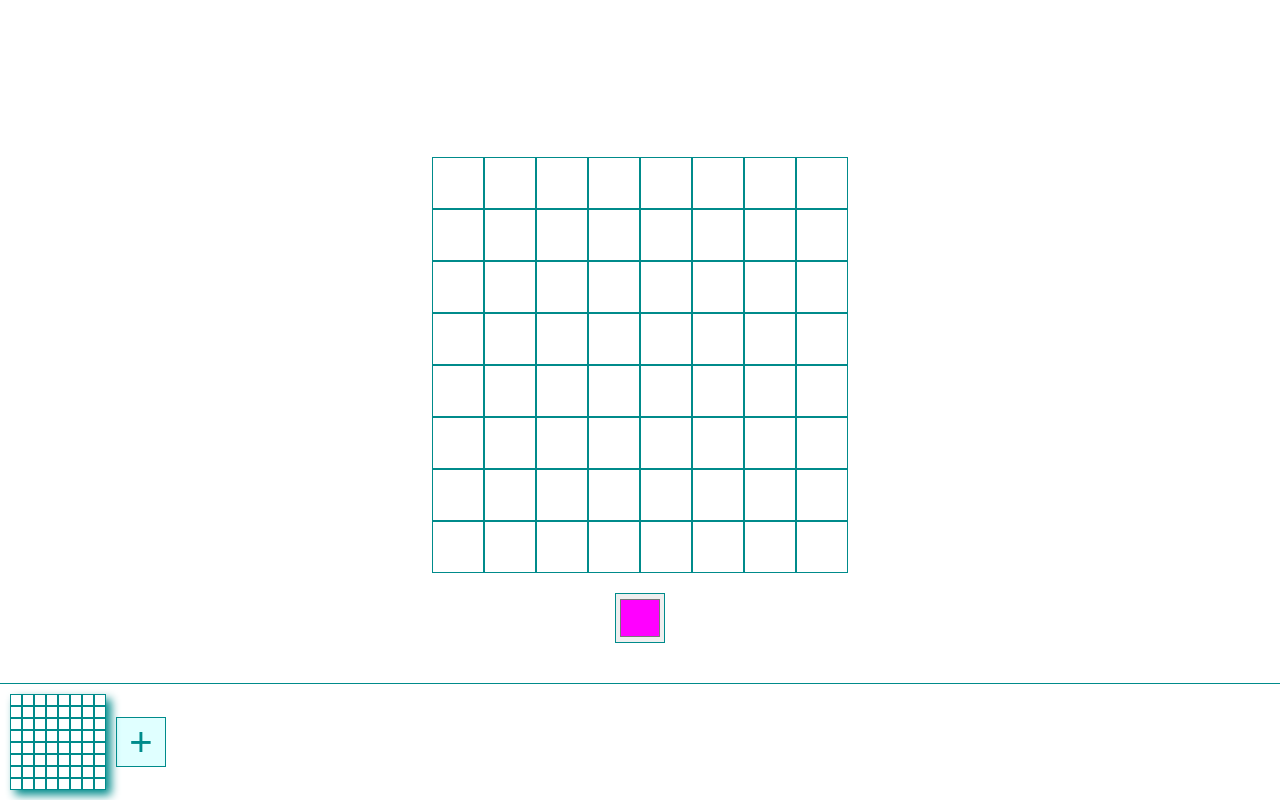
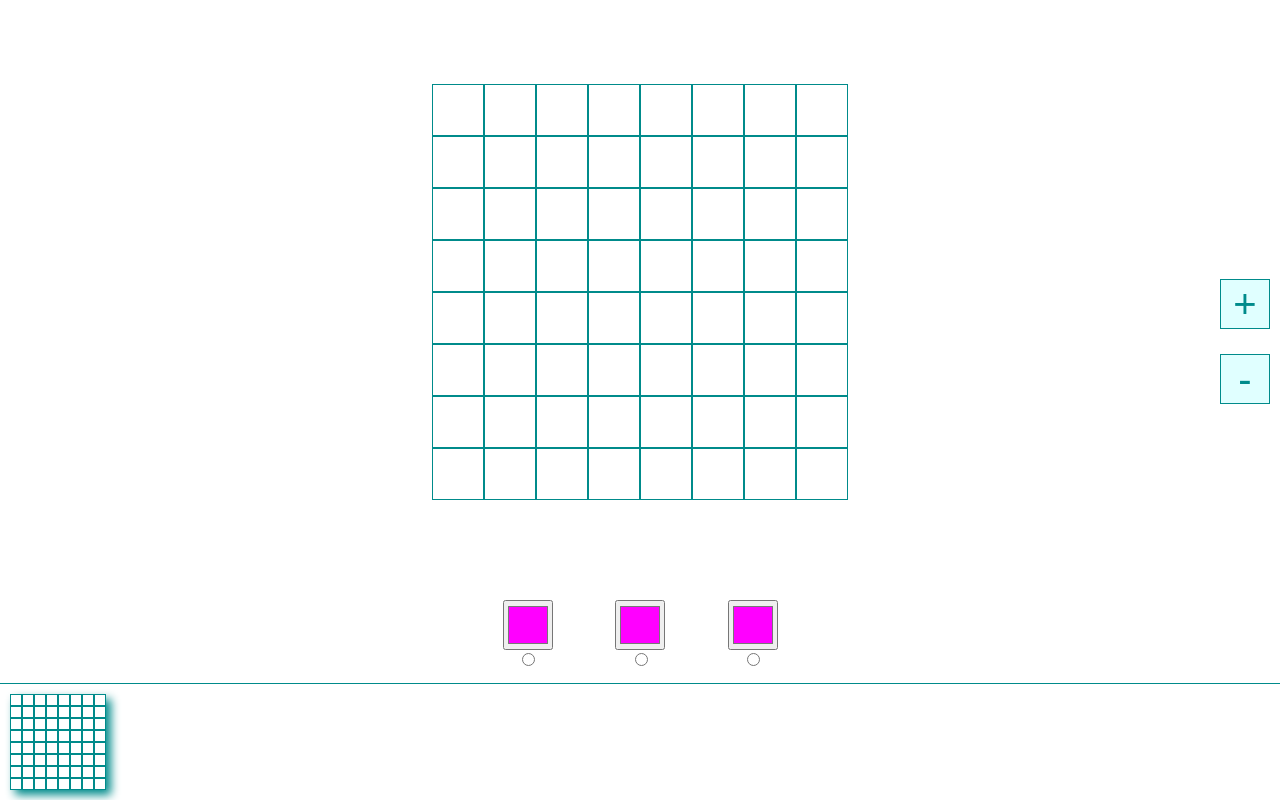
Before and after one commit to chris-schmitz/matrix-animator-client-2, a React (Create React App) app: page / in a window 1280 px wide. Built offline with nearby package versions, Linux system fonts and the light colour scheme.

Commit message:
Adds ability to add and delete frames

```diff
--- a/src/App.css
+++ b/src/App.css
@@ -1,24 +1,24 @@
 html, body {
     height: 100vh;
-    background: deeppink;
+    /*background: deeppink;*/
     margin: 0;
     padding: 0;
 }
 
 .App {
-    display: flex;
-    justify-content: center;
-    align-items: center;
-    background: white;
+    /*background: mediumpurple;*/
+}
+
+.animator-layout {
     height: 100vh;
     width: 100vw;
+    flex: 1;
+    display: flex;
+    flex-direction: column;
 }
 
 .timeline {
-    position: fixed;
-    bottom: 0;
-    left: 0;
-    right: 0;
+    /*background: orange;*/
     border-top: 1px solid darkcyan;
 
     display: flex;
@@ -28,26 +28,32 @@ html, body {
 }
 
 .work-area {
+    /*background: crimson;*/
+    flex: 1;
     display: flex;
     flex-direction: column;
     align-items: center;
-}
-
-.work-area input {
-    margin-top: 20px;
-    height: 50px;
-    width: 50px;
-    border: 1px solid darkcyan;
+    justify-content: center;
 }
 
 
-.grid {
+.grid-wrapper {
+    flex: 1;
+    display: flex;
+    align-items: center;
+    /*background: pink;*/
 }
+
+.work-area .grid {
+    /*background: cornflowerblue;*/
+    margin: 10px;
+    justify-content: center;
+}
+
 
 .grid.tiny {
     filter: drop-shadow(5px 5px 5px darkcyan);
-    background: coral;
-
+    /*background: coral;*/
 }
 
 .grid.tiny .pixel {
@@ -63,7 +69,38 @@ html, body {
     user-select: none;
 }
 
-.new-frame-button {
+.color-palette {
+    /*background: chocolate;*/
+    display: flex;
+    width: 400px;
+    justify-content: space-evenly;
+    /*flex: 1;*/
+    align-items: center;
+    height: 100px;
+}
+
+.palette-button-group {
+    display: flex;
+    flex-direction: column;
+    align-items: center;
+}
+
+.palette-button-group input[type=color] {
+    height: 50px;
+    width: 50px;
+}
+
+.frame-actions {
+    position: absolute;
+    right: 10px;
+    /*background: forestgreen;*/
+    display: flex;
+    flex-direction: column;
+    justify-content: space-around;
+    height: 150px;
+}
+
+.frame-actions button {
     height: 50px;
     width: 50px;
     font-size: 40px;
--- a/src/App.js
+++ b/src/App.js
@@ -1,47 +1,32 @@
 import './App.css';
-import WorkArea from "./components/WorkArea";
+import Animator from "./layouts/Animator";
 import {useState} from "react";
-
-import {AnimationFrame} from "./domain/AnimationFrame";
-import Timeline from "./components/Timeline";
 
 
 function App() {
-    // * right now we're hard coding to 8 by 8 b/c that's the size
-    // * of all of my physical matrices at the moment, but eventually
-    // * I'll build bigger ones so I'll add the dynamic sizing later
-    function makeNewFrame(id) {
-        return new AnimationFrame(id, 8, 8, Array(8 * 8).fill("#FFFFFF"))
-    }
+    const [activeLayout, setActiveLayout] = useState(Layouts.ANIMATOR)
 
-    const [frames, setFrames] = useState([makeNewFrame(0)])
-    const [activeFrame, setActiveFrame] = useState(0)
+    function getActiveLayout() {
+        switch (activeLayout) {
+            case Layouts.ANIMATOR:
+                return <Animator/>
+            case Layouts.ANIMATION_LIST:
+                return <h1>Animation List</h1>
 
-    function handleAnimationFrameUpdate(frameId, gridColors) {
-        const framesUpdate = frames.slice()
-        const targetFrame = framesUpdate.find(frame => frame.id === frameId)
-        targetFrame.gridColors = gridColors
-        setFrames(framesUpdate)
-    }
-
-    function handleTimelineGridSelection(frameId) {
-        setActiveFrame(frameId)
-    }
-
-    function handleNewFrameRequest() {
-        const newFrames = frames.slice()
-        const previousId = newFrames[newFrames.length - 1].id
-        newFrames.push(makeNewFrame(previousId + 1))
-        setFrames(newFrames)
+        }
     }
 
     return (
         <div id="app-root" className="App">
-            <WorkArea animationFrame={frames[activeFrame]} handleAnimationFrameUpdate={handleAnimationFrameUpdate}/>
-            <Timeline frames={frames} handleTimelineGridSelection={handleTimelineGridSelection}
-                      handleNewFrameRequest={handleNewFrameRequest}/>
+            {getActiveLayout()}
         </div>
     );
 }
 
+
 export default App;
+
+export const Layouts = {
+    ANIMATION_LIST: "animation_list",
+    ANIMATOR: "animator",
+}
--- a/src/components/Timeline.js
+++ b/src/components/Timeline.js
@@ -1,17 +1,10 @@
 import Grid from "./Grid";
 
-export default function Timeline({frames, handleTimelineGridSelection, handleNewFrameRequest}) {
+export default function Timeline({frames, handleTimelineGridSelection}) {
 
     return (
         <div className="timeline" data-testid="timeline">
             {renderFrames(frames, handleTimelineGridSelection)}
-            <button
-                data-testid="new-frame-button"
-                onClick={handleNewFrameRequest}
-                className="new-frame-button"
-            >
-                +
-            </button>
         </div>
     )
 }
--- a/src/components/WorkArea.js
+++ b/src/components/WorkArea.js
@@ -1,7 +1,12 @@
 import {useState} from "react";
 import Grid from "./Grid";
 
-export default function WorkArea({animationFrame, handleAnimationFrameUpdate}) {
+export default function WorkArea({
+                                     animationFrame,
+                                     handleAnimationFrameUpdate,
+                                     handleNewFrameRequest,
+                                     handleDeleteFrameRequest
+                                 }) {
     const [activeColor, setActiveColor] = useState("#FF00FF")
 
     function handlePixelClick(rowIndex, columnIndex) {
@@ -16,19 +21,59 @@ export default function WorkArea({animationFrame, handleAnimationFrameUpdate}) {
 
     return (
         <div data-testid="workarea" className="work-area">
+            <div className="grid-wrapper">
                 <Grid
                     height={animationFrame.height}
                     width={animationFrame.width}
                     gridColors={animationFrame.gridColors}
                     handlePixelClick={handlePixelClick}
                 />
-            <div>
+            </div>
+            <div className="color-palette">
+                <div className="palette-button-group">
                     <input
                         data-testid="color-picker"
                         type="color"
                         value={activeColor}
                         onChange={handleSetActiveColor}
                     />
+                    <input type="radio"/>
+                </div>
+                <div className="palette-button-group">
+                    <input
+                        data-testid="color-picker"
+                        type="color"
+                        value={activeColor}
+                        onChange={handleSetActiveColor}
+                    />
+                    <input type="radio"/>
+                </div>
+                <div className="palette-button-group">
+                    <input
+                        data-testid="color-picker"
+                        type="color"
+                        value={activeColor}
+                        onChange={handleSetActiveColor}
+                    />
+                    <input type="radio"/>
+                </div>
+            </div>
+
+            <div className="frame-actions">
+                <button
+                    data-testid="new-frame-button"
+                    onClick={handleNewFrameRequest}
+                    className="new-frame-button"
+                >
+                    +
+                </button>
+                <button
+                    data-testid="delete-frame-button"
+                    onClick={() => handleDeleteFrameRequest(animationFrame.id)}
+                    className="delete-frame-button"
+                >
+                    -
+                </button>
             </div>
         </div>
     );
--- /dev/null
+++ b/src/layouts/Animator.js
@@ -0,0 +1,72 @@
+import {AnimationFrame} from "../domain/AnimationFrame";
+import {useState} from "react";
+import WorkArea from "../components/WorkArea";
+import Timeline from "../components/Timeline";
+
+export default function Animator() {
+
+    // * right now we're hard coding to 8 by 8 b/c that's the size
+    // * of all of my physical matrices at the moment, but eventually
+    // * I'll build bigger ones so I'll add the dynamic sizing later
+
+    const [frames, setFrames] = useState([makeNewFrame(0)])
+    const [activeFrameIndex, setActiveFrameIndex] = useState(0)
+
+    function makeNewFrame(id) {
+        return new AnimationFrame(id, 8, 8, Array(8 * 8).fill("#FFFFFF"))
+    }
+
+    function handleAnimationFrameUpdate(frameId, gridColors) {
+        const framesUpdate = frames.slice()
+        const targetFrame = framesUpdate.find(frame => frame.id === frameId)
+        targetFrame.gridColors = gridColors
+        setFrames(framesUpdate)
+    }
+
+    function handleTimelineGridSelection(frameIndex) {
+        setActiveFrameIndex(frameIndex)
+    }
+
+    function handleNewFrameRequest() {
+        const newFrames = frames.slice()
+        const previousId = newFrames[newFrames.length - 1].id
+        newFrames.push(makeNewFrame(previousId + 1))
+        setFrames(newFrames)
+        setActiveFrameIndex(newFrames.length - 1)
+    }
+
+    function handleDeleteFrameRequest(frameId) {
+        const answer = confirm("You're about to delete the current frame. That ok?")
+        if (!answer) return
+
+        const targetIndex = frames.findIndex(frame => frame.id === frameId)
+        const framesUpdate = frames.slice()
+        framesUpdate.splice(targetIndex, 1)
+
+        setFrames(framesUpdate)
+
+        if (framesUpdate.length === 0) {
+            setFrames([makeNewFrame(0)])
+            setActiveFrameIndex(0)
+        } else if (targetIndex === 0) {
+            setActiveFrameIndex(0)
+        } else {
+            setActiveFrameIndex(targetIndex - 1)
+        }
+    }
+
+    return (
+        <div data-testid="animator-layout" className="animator-layout">
+            <WorkArea
+                animationFrame={frames[activeFrameIndex]}
+                handleAnimationFrameUpdate={handleAnimationFrameUpdate}
+                handleNewFrameRequest={handleNewFrameRequest}
+                handleDeleteFrameRequest={handleDeleteFrameRequest}
+            />
+            <Timeline
+                frames={frames}
+                handleTimelineGridSelection={handleTimelineGridSelection}
+            />
+        </div>
+    );
+}
```
Lines whose indentation alone changed are shown as unchanged.
